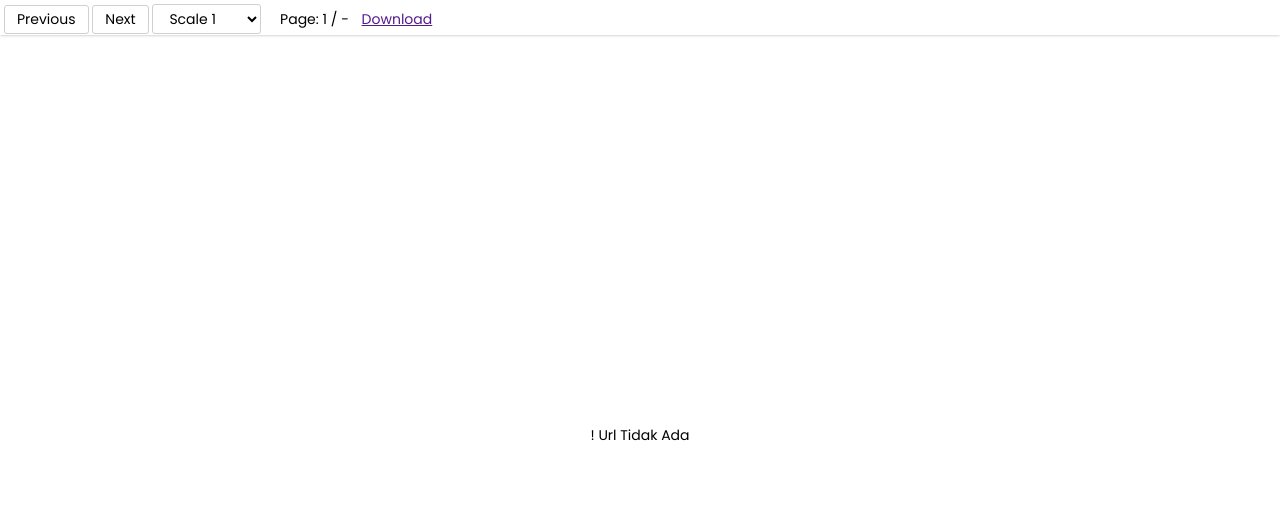
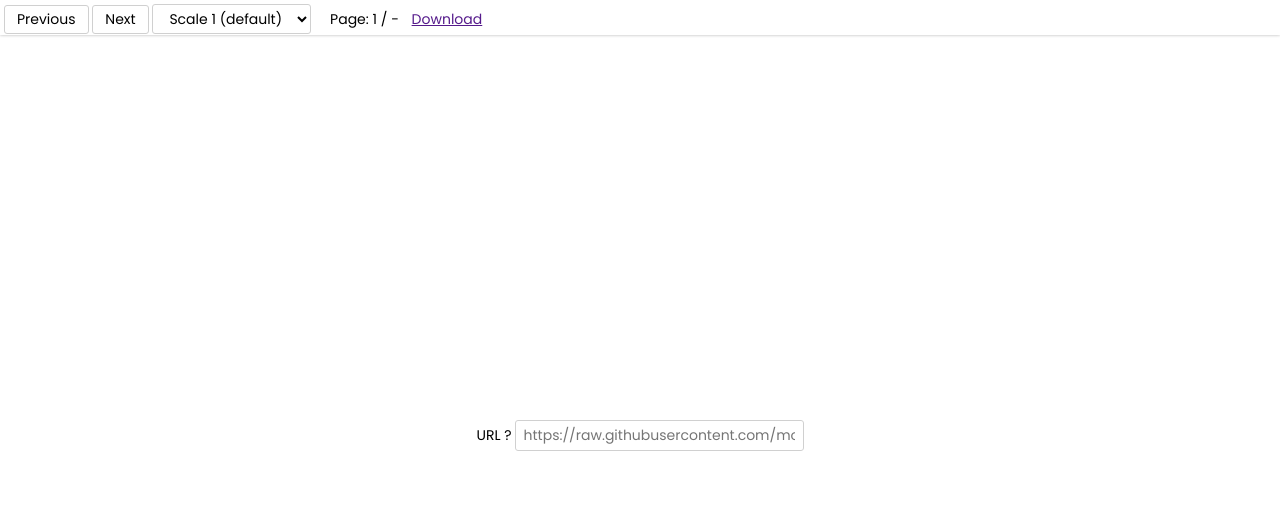
Before and after one commit to ernestoyoofi/pdf-perview, a plain HTML site: page index.html in a window 1280 px wide. Drawn offline with Linux system fonts and the light colour scheme.

Commit message:
Tambahin form buat isi url

```diff
--- a/dist/app.js
+++ b/dist/app.js
@@ -2,7 +2,7 @@ const urls = new URLSearchParams(window.location.search).get("url")
 
 if(!urls) {
   console.log("URL ?")
-  document.querySelector(".loading_prepar").innerHTML = "<span>! Url Tidak Ada</span>"
+  document.querySelector(".loading_prepar").innerHTML = `<span>URL ?</span> <form action="index.html"><input type="url" name="url" placeholder="https://raw.githubusercontent.com/mozilla/pdf.js/ba2edeae/examples/learning/helloworld.pdf"><input type="hidden" name="inputtype" value="focusing_by_form"></form>`
 } else {
   let iv = -1
   for(let i in urls.split("/")) { iv++ }
--- a/dist/main.css
+++ b/dist/main.css
@@ -12,6 +12,18 @@
   background-color: #ffffff;
   box-shadow: rgba(0,0,0,0.3) 0px 0px 3px;
   z-index: 999999;
+}
+.loading_prepar input {
+  margin-left: 3px;
+  padding: 4px 8px;
+  border: 1px solid #d0d0d0;
+  background-color: transparent;
+  border-radius: 3px;
+  transition: .3s;
+}
+.loading_prepar input:focus {
+  outline: 4px solid rgba(0, 34, 255, 0.1);
+  box-shadow: rgba(0, 34, 255, 0.1) 0px 0px 3px;
 }
 .head-cl button, .head-cl select {
   padding: 3px 12px;
--- a/index.html
+++ b/index.html
@@ -14,7 +14,7 @@
     <button id="btn-next">Next</button>
     <select id="btn-scale">
       <option value="0.5">Scale 0.5</option>
-      <option value="1" selected>Scale 1</option>
+      <option value="1" selected>Scale 1 (default)</option>
       <option value="1.5">Scale 1.5</option>
       <option value="2">Scale 2</option>
       <option value="2.5">Scale 2.5</option>
```
Also changed, not shown: dist/pdf.run.js (line endings or trailing spaces).
